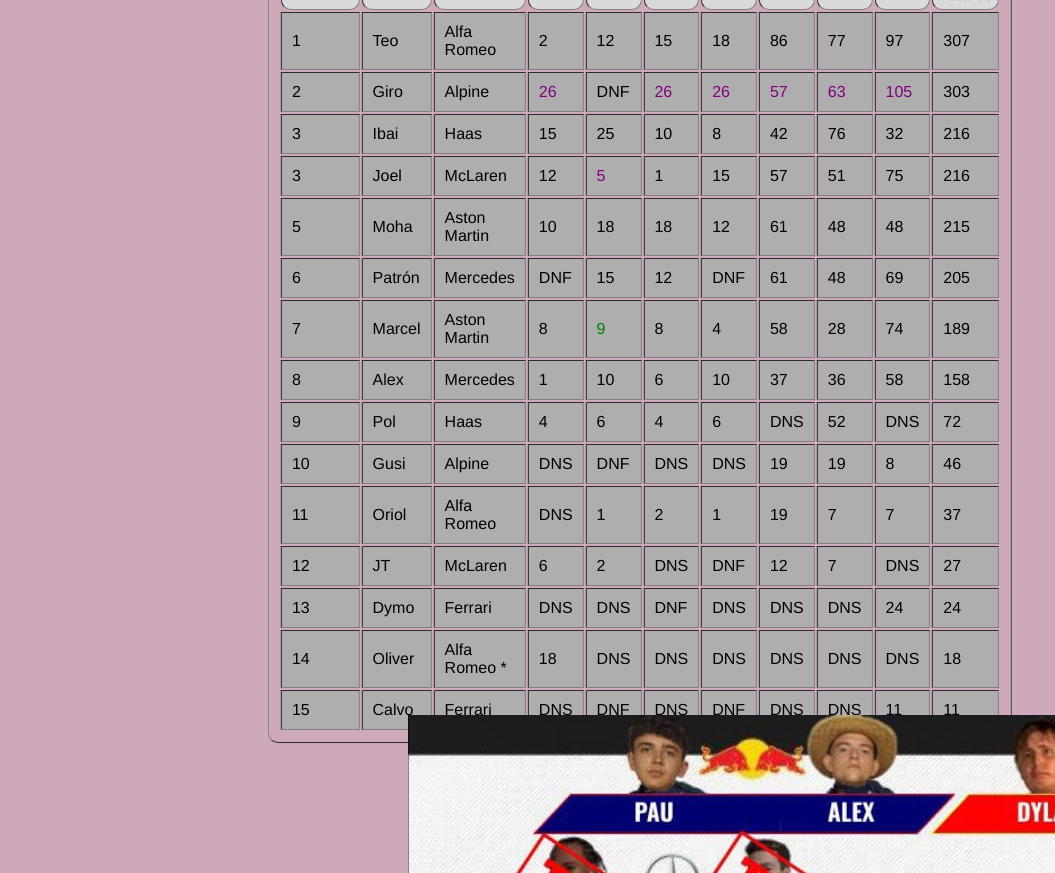
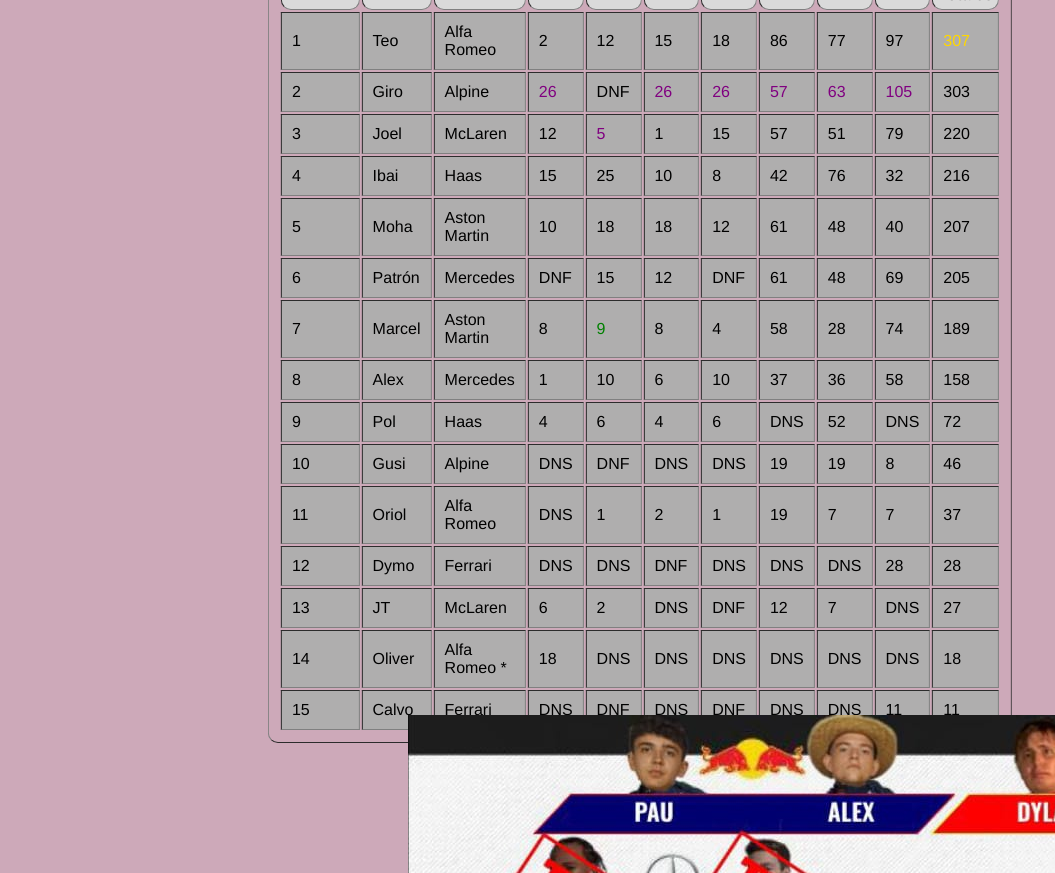
Before and after one commit to extremsito/CopaMojonT3, a plain HTML site: page index.html in a window 1280 px wide. Shown: the part 243-1116 px from the top of the page, without its empty margins (0-1055 px from the left). Drawn offline with Linux system fonts and the light colour scheme.

Commit message:
Add files via upload

```diff
--- a/index.html
+++ b/index.html
@@ -54,7 +54,7 @@
                     <td>86</td>
                     <td>77</td>
                     <td>97</td>
-                    <td>307</td>
+                    <td id="wc">307</td>
                 </tr>
                 <tr>
                     <td>2</td>
@@ -69,8 +69,22 @@
                     <td id="fl">105</td>
                     <td>303</td>
                 </tr>
+
                 <tr>
                     <td>3</td>
+                    <td>Joel</td>
+                    <td>McLaren</td>
+                    <td>12</td>
+                    <td id="fl">5</td>
+                    <td>1</td>
+                    <td>15</td>
+                    <td>57</td>
+                    <td>51</td>
+                    <td>79</td>
+                    <td>220</td>
+                </tr>
+                <tr>
+                    <td>4</td>
                     <td>Ibai</td>
                     <td>Haas</td>
                     <td>15</td>
@@ -83,19 +97,6 @@
                     <td>216</td>
                 </tr>
                 <tr>
-                    <td>3</td>
-                    <td>Joel</td>
-                    <td>McLaren</td>
-                    <td>12</td>
-                    <td id="fl">5</td>
-                    <td>1</td>
-                    <td>15</td>
-                    <td>57</td>
-                    <td>51</td>
-                    <td>75</td>
-                    <td>216</td>
-                </tr>
-                <tr>
                     <td>5</td>
                     <td>Moha</td>
                     <td>Aston Martin</td>
@@ -105,8 +106,8 @@
                     <td>12</td>
                     <td>61</td>
                     <td>48</td>
-                    <td>48</td>
-                    <td>215</td>
+                    <td>40</td>
+                    <td>207</td>
                 </tr>
                 <tr>
                     <td>6</td>
@@ -189,6 +190,19 @@
                 </tr>
                 <tr>
                     <td>12</td>
+                    <td>Dymo</td>
+                    <td>Ferrari</td>
+                    <td>DNS</td>
+                    <td>DNS</td>
+                    <td>DNF</td>
+                    <td>DNS</td>
+                    <td>DNS</td>
+                    <td>DNS</td>
+                    <td>28</td>
+                    <td>28</td>
+                </tr>
+                <tr>
+                    <td>13</td>
                     <td>JT</td>
                     <td>McLaren</td>
                     <td>6</td>
@@ -200,19 +214,7 @@
                     <td>DNS</td>
                     <td>27</td>
                 </tr>
-                <tr>
-                    <td>13</td>
-                    <td>Dymo</td>
-                    <td>Ferrari</td>
-                    <td>DNS</td>
-                    <td>DNS</td>
-                    <td>DNF</td>
-                    <td>DNS</td>
-                    <td>DNS</td>
-                    <td>DNS</td>
-                    <td>24</td>
-                    <td>24</td>
-                </tr>
+
                 <tr>
                     <td>14</td>
                     <td>Oliver</td>
```
Also changed, not shown: index2.html (+6 -6 lines).
